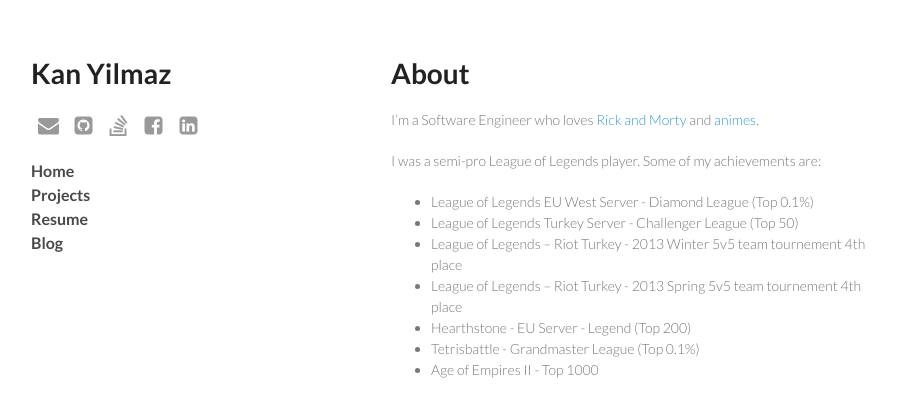
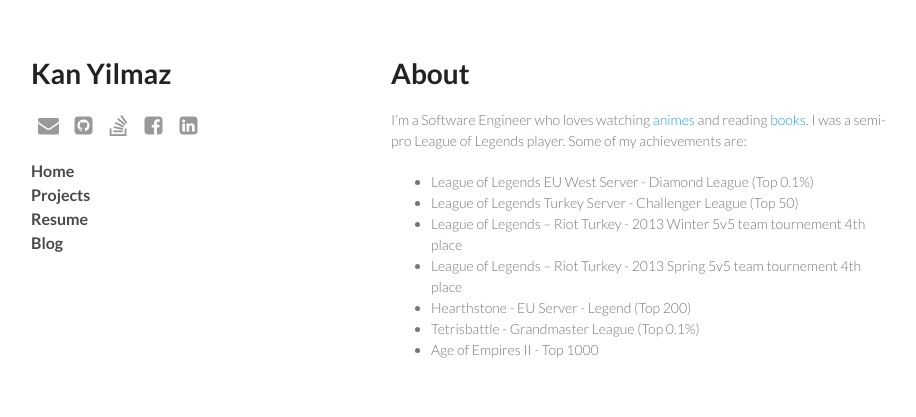
Before and after one commit to thellimist/thellimist.github.io, a Jekyll site: the page built from index.html, in a window 1280 px wide. Shown: the top 417 px of the page, without its empty margins (179-1095 px from the left). Built offline with Jekyll 4.4.1, drawn with Linux system fonts in a browser that asks for light colours; nearby versions of some CDN libraries.

Commit message:
Added Goodreads

```diff
--- a/index.html
+++ b/index.html
@@ -4,9 +4,7 @@
 ---
 # About
 
-I'm a Software Engineer who loves [Rick and Morty](http://www.adultswim.com/videos/rick-and-morty/) and [animes](https://docs.google.com/spreadsheets/d/1maa414tmM5iKOrWWkQ6pWR38OrQhUrZaB-KqHjO9M-w/edit?usp=sharing).
-
-I was a semi-pro League of Legends player. Some of my achievements are:
+I'm a Software Engineer who loves watching [animes](https://docs.google.com/spreadsheets/d/1maa414tmM5iKOrWWkQ6pWR38OrQhUrZaB-KqHjO9M-w/edit?usp=sharing) and reading [books](https://www.goodreads.com/thellimist). I was a semi-pro League of Legends player. Some of my achievements are:
 
 * League of Legends EU West Server - Diamond League (Top 0.1%)
 * League of Legends Turkey Server - Challenger League (Top 50)
```
Also changed, not shown: project/index.html (+5 -5 lines), Gemfile.lock.
